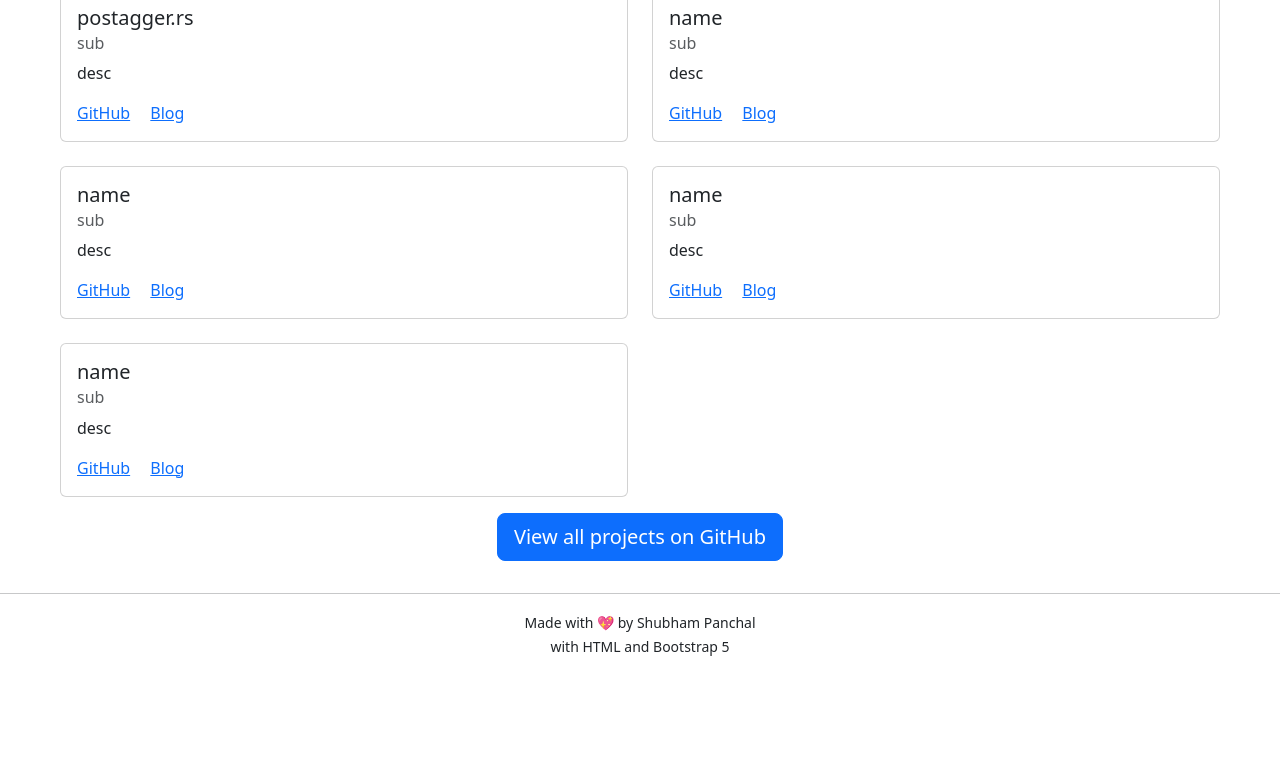
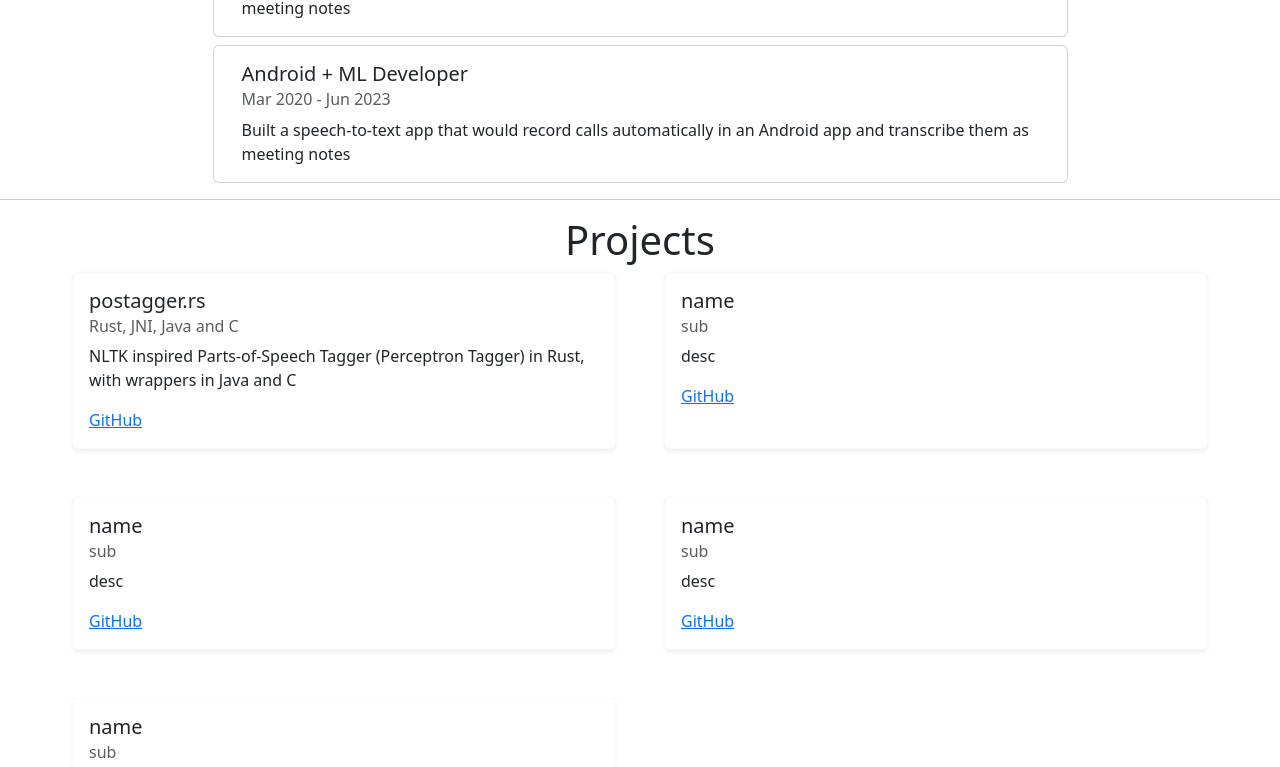
Before and after one commit to shubham0204/shubham0204.github.io, a plain HTML site: page index.html in a window 1280 px wide. Shown: the part 646-1413 px from the top of the page. Before the commit the page ends 1304 px from the top, so only its background shows below. Drawn offline with nearby package versions, Linux system fonts and the light colour scheme.

Commit message:
[new] work experience section

```diff
--- a/config.json
+++ b/config.json
@@ -14,41 +14,53 @@
             "url": "https://medium.com"
         }
     ] ,
+    "work_experience": [
+        {
+            "designation": "Android Development Intern" ,
+            "duration": "Apr 2020 - Jun 2020" ,
+            "desc": "Worked as an Android Development Intern with AjnaLens, a tech startup that creates augmented reality headsets for use in education and defence. Integrated various ML models in Android apps and also improved their efficiency for Android apps. Worked with 3rd-party libraries that would integrate a hardware component with an Android app"
+        } ,
+        {
+            "designation": "Android + ML Developer" ,
+            "duration": "Mar 2020 - Jun 2023" ,
+            "desc": "Built a speech-to-text app that would record calls automatically in an Android app and transcribe them as meeting notes"
+        } ,
+        {
+            "designation": "Android + ML Developer" ,
+            "duration": "Mar 2020 - Jun 2023" ,
+            "desc": "Built a speech-to-text app that would record calls automatically in an Android app and transcribe them as meeting notes"
+        }
+    ] ,
     "projects" : [
         {
             "name": "postagger.rs" ,
-            "sub": "sub" ,
-            "desc": "desc" ,
-            "github": "github" ,
-            "blog": ""
+            "sub": "Rust, JNI, Java and C" ,
+            "desc": "NLTK inspired Parts-of-Speech Tagger (Perceptron Tagger) in Rust, with wrappers in Java and C" ,
+            "github": "https://github.com/shubham0204/postagger.rs"
         } ,
         {
             "name": "name" ,
             "sub": "sub" ,
             "desc": "desc" ,
-            "github": "github" ,
-            "blog": "blog"
+            "github": "github"
         } ,
         {
             "name": "name" ,
             "sub": "sub" ,
             "desc": "desc" ,
-            "github": "github" ,
-            "blog": "blog"
+            "github": "github"
         } ,
         {
             "name": "name" ,
             "sub": "sub" ,
             "desc": "desc" ,
-            "github": "github" ,
-            "blog": "blog"
+            "github": "github"
         } ,
         {
             "name": "name" ,
             "sub": "sub" ,
             "desc": "desc" ,
-            "github": "github" ,
-            "blog": "blog"
+            "github": "github"
         }
     ]
 }
--- a/index.html
+++ b/index.html
@@ -50,37 +50,43 @@
 
     <center>
         <h1>Shubham Panchal</h1>
-        <p id="profile-description"> <!-- Dynamically loaded by script --> </p>
+        <p id="profile-description">
+            <!-- Dynamically loaded by script -->
+        </p>
     </center>
 
     <hr>
     <center>
         <h1>Work Experience</h1>
     </center>
-    <div class="list-group justify-content-center align-items-center">
-        <ul id="profile-experience"> <!-- Dynamically loaded by script --> </ul>
+    <div class="container" id="profile-work-experience">
+        <!-- Dynamically loaded by script -->
     </div>
+
+
+    <hr>
+    <center>
+        <h1>Projects</h1>
+    </center>
+    <div class="row row-cols-1 row-cols-md-2 g-5 mx-5" id="profile-projects">
+        <!-- Dynamically loaded by script -->
+    </div>
+    <center>
+        <button type="button" class="btn btn-primary btn-lg my-3">View all projects on GitHub</button>
+    </center>
+
 
     <hr>
     <center>
         <h1>Blogs</h1>
     </center>
     <div class="list-group justify-content-center align-items-center">
-        <ul id="profile-blogs-list"> <!-- Dynamically loaded by script --> </ul>
+        <ul id="profile-blogs-list">
+            <!-- Dynamically loaded by script -->
+        </ul>
     </div>
-
-    <hr>
     <center>
-        <h1>Projects</h1>
-    </center>
-
-    <div class="row row-cols-1 row-cols-md-2 g-4 mx-5" id="profile-projects">
-        <!-- Dynamically loaded by script -->
-    </div>
-
-
-    <center>
-        <button type="button" class="btn btn-primary btn-lg my-3">View all projects on GitHub</button>
+        <button type="button" class="btn btn-primary btn-lg my-3">View all blogs on Medium</button>
     </center>
 
     <hr>
@@ -88,7 +94,7 @@
         <small>
             Made with 💖 by Shubham Panchal
             <br>
-            with HTML and Bootstrap 5
+            with HTML and Bootstrap 5.3
         </small>
     </center>
 
--- a/main.js
+++ b/main.js
@@ -1,64 +1,91 @@
 async function loadPageData() {
-    const response = await fetch( "/config.json" )
+    const response = await fetch("/config.json")
     const json = await response.json()
 
-    loadBlogs( json.blogs )
-    loadDescription( json.description )
-    loadProjects2( json.projects )
+    loadBlogs(json.blogs)
+    loadDescription(json.description)
+    loadProjects(json.projects)
+    loadWorkExperience(json.work_experience)
 
 }
 
-function loadDescription( description ) {
-    document.getElementById( "profile-description" )
-            .innerHTML = description
+function loadDescription(description) {
+    document.getElementById("profile-description")
+        .innerHTML = description
 }
 
-function loadBlogs( blogs ) {
-    const ul = document.getElementById( "profile-blogs-list" )
+function loadBlogs(blogs) {
+    const ul = document.getElementById("profile-blogs-list")
     blogs.forEach(blog => {
-        const li = document.createElement( "li" )
-        li.innerHTML = getBlogTemplate( blog.title , blog.url )
-        ul.appendChild( li )
+        const li = document.createElement("li")
+        li.innerHTML = getBlogTemplate(blog.title, blog.url)
+        ul.appendChild(li)
     })
 }
 
-function loadProjects2( projects ) {
-    let table_html = ''
-    for( i = 0 ; i < projects.length ; i++ ) {
-        table_html += `
+function loadProjects(projects) {
+    let divHtml = ''
+    for (i = 0; i < projects.length; i++) {
+        divHtml += `
         <div class="col">
         ${getProjectTemplate(
-            projects[i].name ,
-            projects[i].sub ,
-            projects[i].desc ,
-            projects[i].github ,
-            projects[i].blog )}
+            projects[i].name,
+            projects[i].sub,
+            projects[i].desc,
+            projects[i].github)}
         </div>`
     }
-    console.log( table_html )
-    document.getElementById( "profile-projects" ).innerHTML = table_html
+    document.getElementById("profile-projects").innerHTML = divHtml
+}
+
+function loadWorkExperience(work_experience) {
+    let divHtml = ''
+    for (i = 0; i < work_experience.length; i++) {
+        divHtml += getWorkExperienceTemplate(
+            work_experience[i].designation,
+            work_experience[i].duration,
+            work_experience[i].desc
+        )
+    }
+    console.log(divHtml)
+    document.getElementById("profile-work-experience").innerHTML = divHtml
+}
+
+function getWorkExperienceTemplate(
+    exp_designation,
+    exp_duration,
+    exp_description
+) {
+    return `
+    <div class="row justify-content-center my-2">
+            <div class="card" style="width:75%; height:100%;">
+                <div class="card-body">
+                    <h5 class="card-title">${exp_designation}</h5>
+                    <h6 class="card-subtitle mb-2 text-body-secondary">${exp_duration}</h5>
+                    <p class="card-text">${exp_description}</p>
+                </div>
+            </div>
+   </div>`
 }
 
 function getProjectTemplate(
-    project_name ,
-    project_subtitle ,
-    project_description ,
-    project_github_url ,
-    project_blog_url
+    project_name,
+    project_subtitle,
+    project_description,
+    project_github_url,
 ) {
-    return `<div class="card" style="width:100%; height:100%;">
+    return `<div class="card shadow-sm border-light rounded" style="width:100%; height:100%;">
                     <div class="card-body">
                         <h5 class="card-title">${project_name}</h5>
                         <h6 class="card-subtitle mb-2 text-body-secondary">${project_subtitle}</h5>
                             <p class="card-text">${project_description}</p>
                             <a href="${project_github_url}" class="card-link">GitHub</a>
-                            <a href="${project_blog_url}" class="card-link">Blog</a>
                     </div>
                 </div>`
 }
 
 function getBlogTemplate(
-    blog_title ,
+    blog_title,
     blog_url
 ) {
     return `<a href="${blog_url}">${blog_title}</a>`
```
